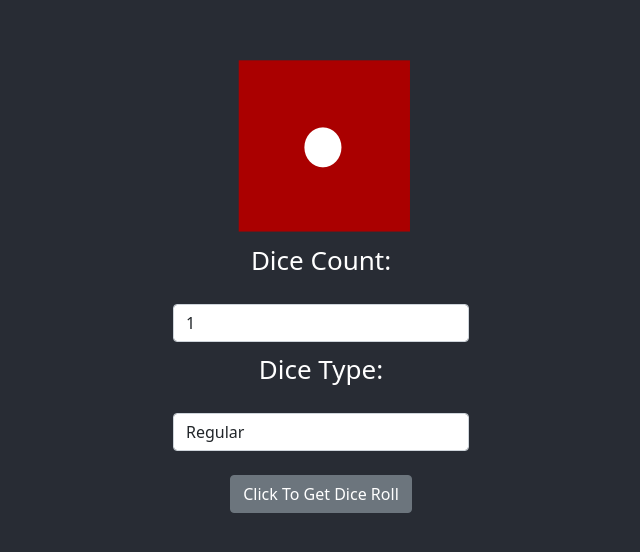
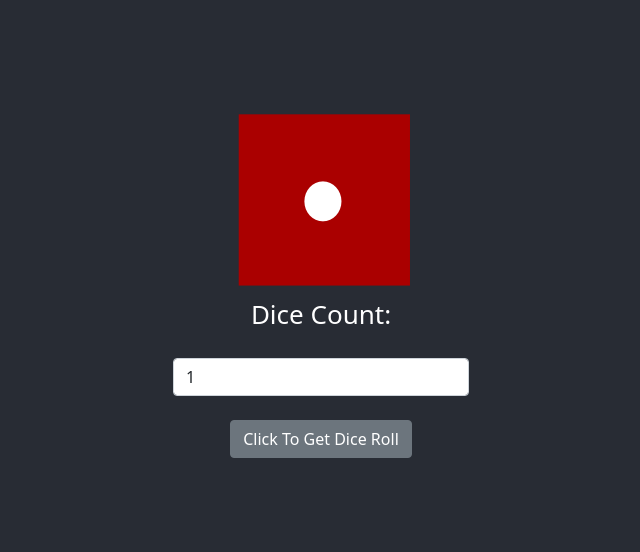
Before and after one commit to jobrien874/DiceGame, a React (Create React App) app: page / in a window 1280 px wide. Shown: the part 116-668 px from the top of the page, without its empty margins (319-959 px from the left). Built offline with nearby package versions, Linux system fonts and the light colour scheme.

Commit message:
Comment out dice styles for now

```diff
--- a/src/components/game/Game.jsx
+++ b/src/components/game/Game.jsx
@@ -62,7 +62,7 @@ class Game extends Component {
               ))}
             </select>
           </div>
-          <div className="form-group mt-2">
+{/*           <div className="form-group mt-2">
             <label for="diceCount">Dice Type:</label>
             <select
               className="mt-4 form-control m-auto mb-0"
@@ -75,7 +75,7 @@ class Game extends Component {
                 </option>
               ))}
             </select>
-          </div>
+          </div> */}
         </div>
         <button className="btn btn-secondary mt-4" onClick={this.getDiceRoll}>
           Click To Get Dice Roll
```
Also changed, not shown: 1 other file (tests, documents, lock files or other folders).
